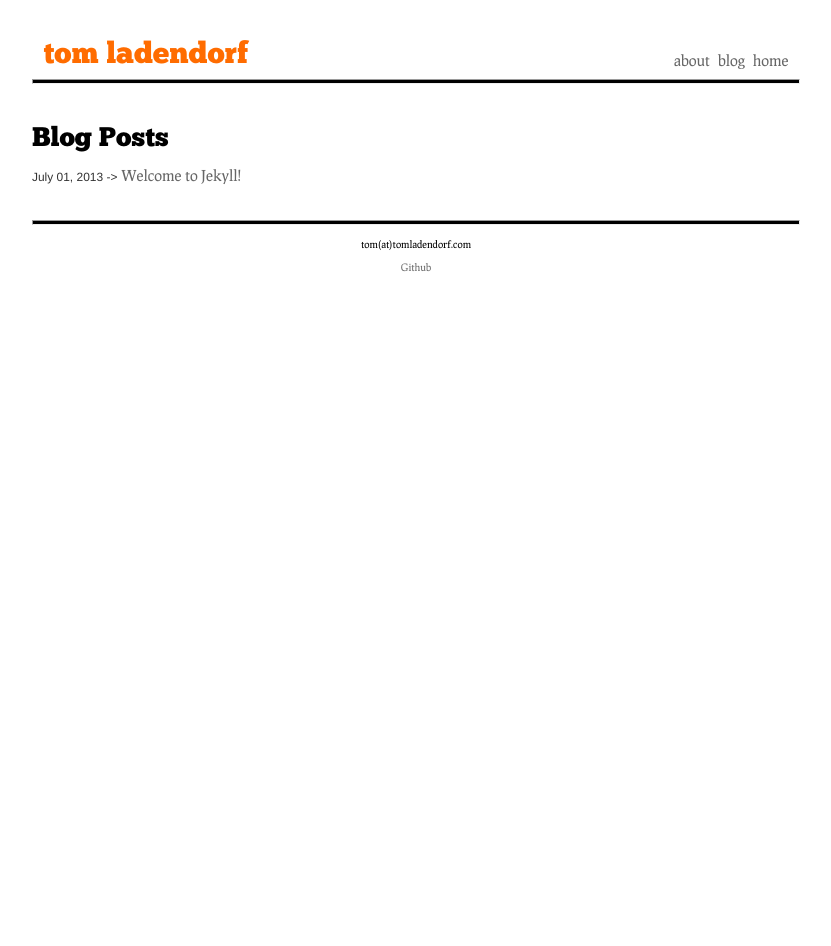
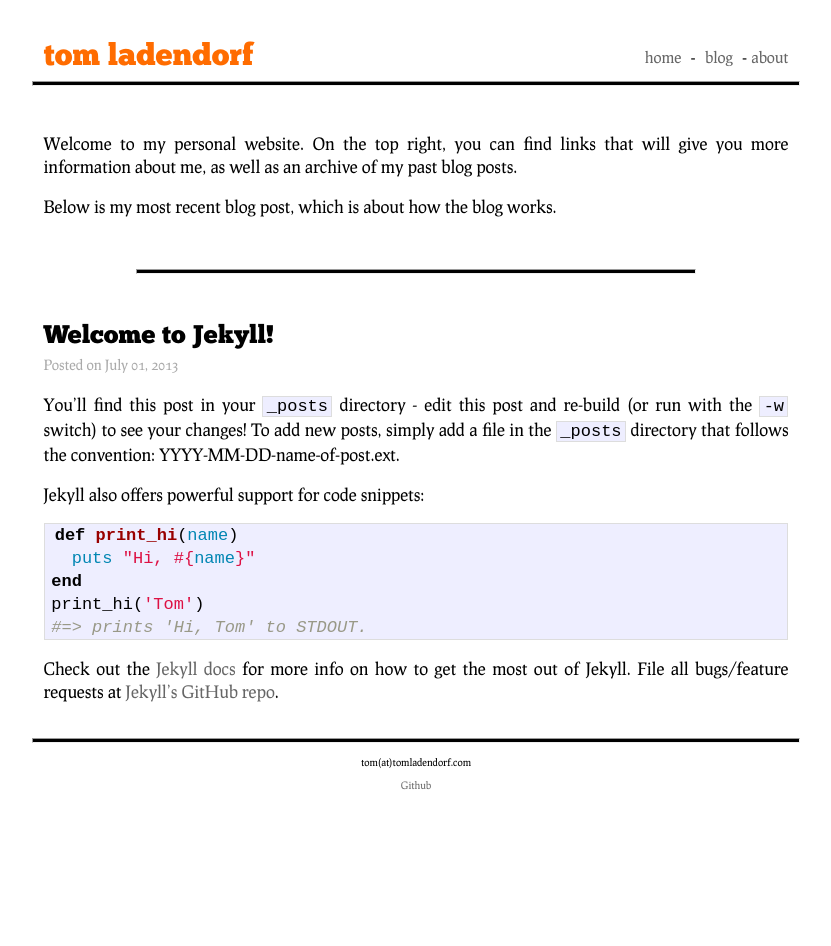
Before and after one commit to tladendo/tomladendorf, a Jekyll site: the page built from index.html, in a window 1280 px wide. Shown: the whole page, without its empty margins (224-1055 px from the left). Built offline with Jekyll 4.4.1, drawn with Linux system fonts in a browser that asks for light colours.

Commit message:
Expanded, updated

```diff
--- a/_layouts/default.html
+++ b/_layouts/default.html
@@ -19,14 +19,18 @@
           <div class="site">
             <div class="header">
               <h1 class="title">{{ site.name }}</h1>
-              <a class="extra" href="/">home</a>
-              <a class="extra" href="/">blog</a>
-              <a class="extra" href="/">about</a>
+              <div id="extras">
+                <a class="extra" href="/">home</a> -
+                <a class="extra" href="/blog.html">blog</a> -
+                <a id="rightmost" href="/about.html">about</a>
+              </div>
             </div>
             <hr />
+            <div id="content">
 
                 {{ content }}
 
+            </div>
               <div class="footer">
                 <hr />
                 tom(at)tomladendorf.com
--- a/_posts/2013-07-01-welcome-to-jekyll.markdown
+++ b/_posts/2013-07-01-welcome-to-jekyll.markdown
@@ -3,6 +3,7 @@ layout: post
 title:  "Welcome to Jekyll!"
 date:   2013-07-01 20:36:12
 categories: jekyll update
+about: "how the blog works"
 ---
 
 You'll find this post in your `_posts` directory - edit this post and re-build (or run with the `-w` switch) to see your changes!
--- /dev/null
+++ b/about.md
@@ -0,0 +1,14 @@
+---
+  layout: default
+---
+
+About me
+========
+
+My name is Tom Ladendorf. I am a musician, programmer, and student living in
+Bloomington, Indiana. I am currently pursuing my BA in Computer Science and
+Hisotry, which I will finish in December of 2013.
+
+On this site, you can find my technology blog, as well as links to a number of
+my other projects. If you would like to contact me, email me at
+tom(at)tomladendorf.com.
--- a/css/main.css
+++ b/css/main.css
@@ -32,7 +32,6 @@ html, body { height: 100%; }
 body {
   background-color: #FFF;
   font: 13.34px Helvetica, Arial, sans-serif;
-  font-size: small;
   text-align: center;
 }
 
@@ -47,7 +46,6 @@ body {
 .pagetitle {
   font-weight: normal;
   font-family: Chunk;
-  font-height: 10px;
 }
 
 .postindex {
@@ -149,10 +147,40 @@ a:hover {
   color: #000;
 }
 
+#content {
+  width: 97%;
+  margin-left: auto;
+  margin-right: auto;
+  font-size: 17px;
+}
+
+#content h1, h2, h3, h4, h5, h6 {
+  font-family: Chunk;
+}
+
 a.extra {
+  text-decoration: none;
+  margin-left: 5px;
+  margin-right: 5px;
+}
+
+hr.mini {
+  width: 75%;
+  margin-left: auto;
+  margin-right: auto;
+  margin-top: 3em;
+  margin-bottom: 3em;
+}
+}
+
+#rightmost {
+  text-decoration: none;
+  margin-left: 10px;
+  margin-right: 0px;
+}
+
+#extras {
   float: right;
-  text-decoration: none;
-  margin-left: 8px;
 }
 
 .site .meta {
@@ -170,6 +198,7 @@ a.extra {
 
 .footer hr {
   margin-bottom: .8em;
+  margin-top: 3.5em;
 }
 
 .site .footer .contact {
@@ -193,9 +222,19 @@ a.extra {
 
 /*****************************************************************************/
 /*
+/* Container
+/*
+/*****************************************************************************/
+
+/*****************************************************************************/
+/*
 /* Posts
 /*
 /*****************************************************************************/
+
+.post h1, h2, h3, h4, h5, h6 {
+  font-family: Chunk;
+}
 
 .post pre {
   border: 1px solid #ddd;
--- a/index.html
+++ b/index.html
@@ -1,13 +1,21 @@
 ---
 layout: default
-title: Tom Ladendorf
 ---
 
-<div id="home">
-  <h2 class="postindex">Blog Posts</h1>
-  <ul class="posts">
-    {% for post in site.posts %}
-    <li><span>{{ post.date | date: "%B %d, %Y" }} -></span> <a href="{{ post.url }}">{{ post.title }}</a></li>
-    {% endfor %}
-  </ul>
+<p>
+  Welcome to my personal website. On the top right, you can find links that will give you
+  more information about me, as well as an archive of my past blog posts.
+</p>
+
+<p>
+  Below is my most recent blog post, which is about {{ site.posts.last.about }}.
+</p>
+
+<hr class="mini" />
+
+<h2 class="pagetitle">{{ site.posts.last.title }}</h2>
+<p class="meta">Posted on {{ site.posts.last.date | date: "%B %d, %Y" }}</p>
+
+<div class="post">
+{{ site.posts.last.content }}
 </div>
```
Also changed, not shown: blog.html (added, +13 -0 lines).
